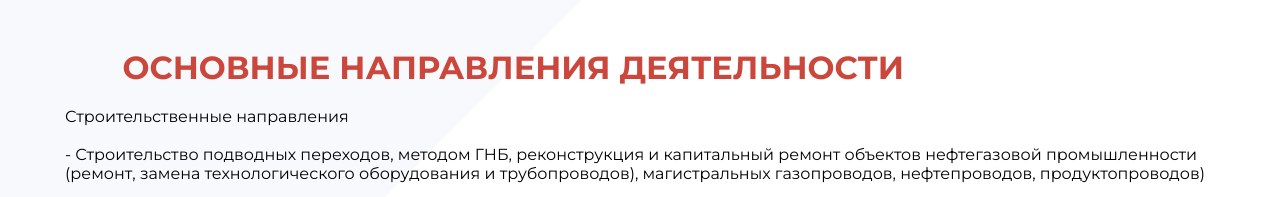
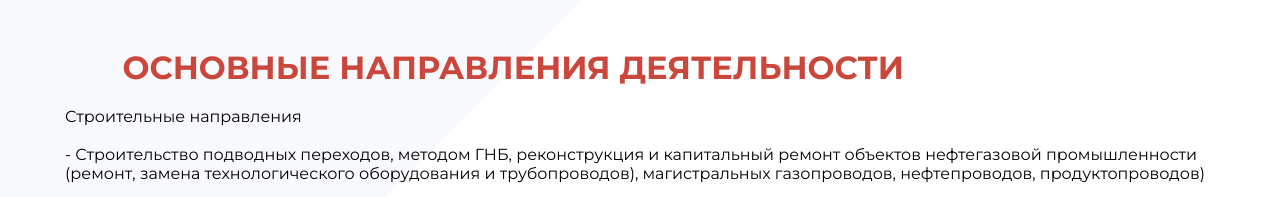
Before and after one commit to sattarzhanovdev/finprogress, a React (Create React App) app: page / in a window 1280 px wide. Shown: the part 806-1003 px from the top of the page. Built offline with nearby package versions, Linux system fonts and the light colour scheme.

Commit message:
куьфлу

```diff
--- a/src/components/directions/index.jsx
+++ b/src/components/directions/index.jsx
@@ -9,7 +9,7 @@ const Directions = () => {
         <div className={c.title}>
           <h1>Основные направления деятельности</h1>
         </div>
-        <p> Строительственные направления</p><br />
+        <p> Строительные направления</p><br />
         <p>- Строительство подводных переходов, методом ГНБ, реконструкция и капитальный ремонт объектов нефтегазовой промышленности (ремонт, замена технологического оборудования и трубопроводов), магистральных газопроводов, нефтепроводов, продуктопроводов) </p><br />
         <p> - Строительство переходов под автомобильными и железными дорогами, а так же прокладка коммуникаций бестраншейным методом в городской черте (комплекс работ)</p><br />
         <p>- Промышленное и гражданское строительство, реконструкция</p><br />
```
